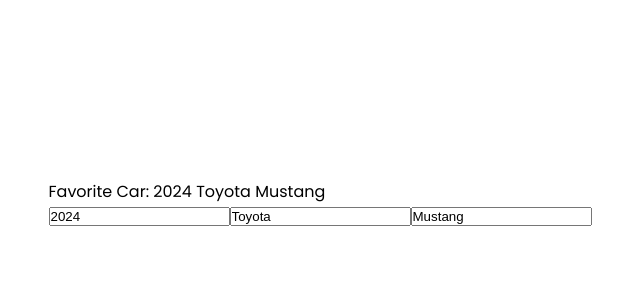
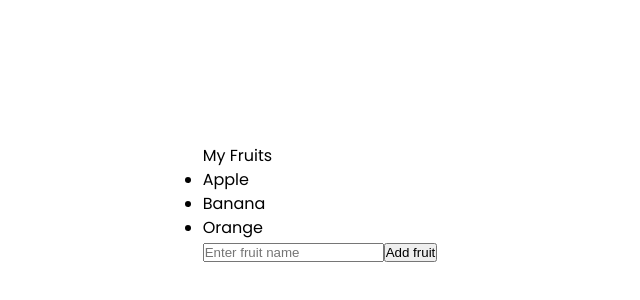
Before and after one commit to cedik456/react-tutorial, a React (Vite) app in the folder my-react-app/: page / in a window 1280 px wide. Shown: the part 196-496 px from the top of the page, without its empty margins (320-960 px from the left). Built offline with nearby package versions, Linux system fonts and the light colour scheme.

Commit message:
Learned how to update the state of an array

```diff
--- a/my-react-app/src/App.jsx
+++ b/my-react-app/src/App.jsx
@@ -1,9 +1,9 @@
-import UpdateObjectsState from "./UpdateObjectsState";
+import UpdateArrayState from "./UpdateArrayState";
 
 function App() {
   return (
     <div>
-      <UpdateObjectsState></UpdateObjectsState>
+      <UpdateArrayState />
     </div>
   );
 }
--- /dev/null
+++ b/my-react-app/src/UpdateArrayState.jsx
@@ -0,0 +1,33 @@
+import React, { useState } from "react";
+
+function UpdateArrayState() {
+  const [fruits, setFruits] = useState(["Apple", "Banana", "Orange"]);
+
+  function handleAddFruit() {
+    const newFruit = document.getElementById("fruitInput").value;
+    document.getElementById("fruitInput").value = "";
+
+    setFruits((prevFruit) => [...prevFruit, newFruit]);
+  }
+
+  function handleRemoveFruit(index) {
+    setFruits(fruits.filter((_, i) => i !== index));
+  }
+
+  return (
+    <div>
+      <p>My Fruits</p>
+      <ul>
+        {fruits.map((fruit, index) => (
+          <li key={index} onClick={() => handleRemoveFruit(index)}>
+            {fruit}
+          </li>
+        ))}
+      </ul>
+      <input type="text" id="fruitInput" placeholder="Enter fruit name" />
+      <button onClick={handleAddFruit}> Add fruit</button>
+    </div>
+  );
+}
+
+export default UpdateArrayState;
--- a/my-react-app/src/UpdateObjectsState.jsx
+++ b/my-react-app/src/UpdateObjectsState.jsx
@@ -11,14 +11,28 @@
     setCar((prevCar) => ({ ...prevCar, year: event.target.value }));
   }
 
+  function handleMakeChange(event) {
+    setCar((prevCar) => ({ ...prevCar, make: event.target.value }));
+  }
+
+  function handleModelChange(event) {
+    setCar((prevCar) => ({ ...prevCar, model: event.target.value }));
+  }
+
+  // Event handling
+  // State update
+  // Spread operators
+  // Updater function
+  // Onchange (inputs)
+
   return (
     <div>
       <p>
         Favorite Car: {car.year} {car.make} {car.model}
       </p>
       <input type="number" value={car.year} onChange={handleYearChange} />
-      <input type="text" value={car.make} />
-      <input type="text" value={car.model} />
+      <input type="text" value={car.make} onChange={handleMakeChange} />
+      <input type="text" value={car.model} onChange={handleModelChange} />
     </div>
   );
 }
```
